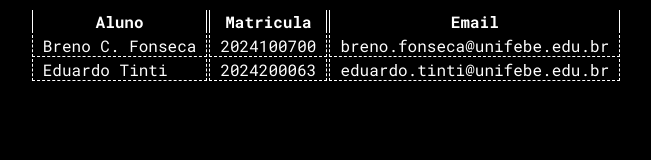
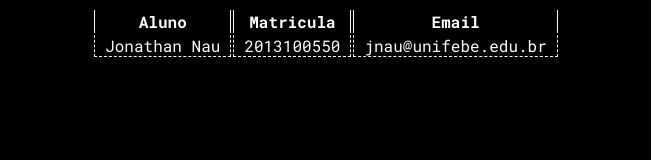
Before and after one commit to brenolo04/Faculdade, a plain HTML site: page Desenvolvimento WEB/APS/index.html in a window 1280 px wide. Shown: the whole page, without its empty margins (322-973 px from the left). Drawn offline with Linux system fonts and the light colour scheme.

Commit message:
Update index.html

```diff
--- a/Desenvolvimento WEB/APS/index.html
+++ b/Desenvolvimento WEB/APS/index.html
@@ -23,14 +23,9 @@
                 </thead>
                 <tbody>
                     <tr>
-                        <td>Breno C. Fonseca</td>
-                        <td>2024100700</td>
-                        <td>breno.fonseca@unifebe.edu.br</td>
-                    </tr>
-                    <tr>
-                        <td>Eduardo Tinti</td>
-                        <td>2024200063</td>
-                        <td>eduardo.tinti@unifebe.edu.br</td>
+                        <td>Jonathan Nau</td>
+                        <td>2013100550</td>
+                        <td>jnau@unifebe.edu.br</td>
                     </tr>
                 </tbody>
             </table>
```
